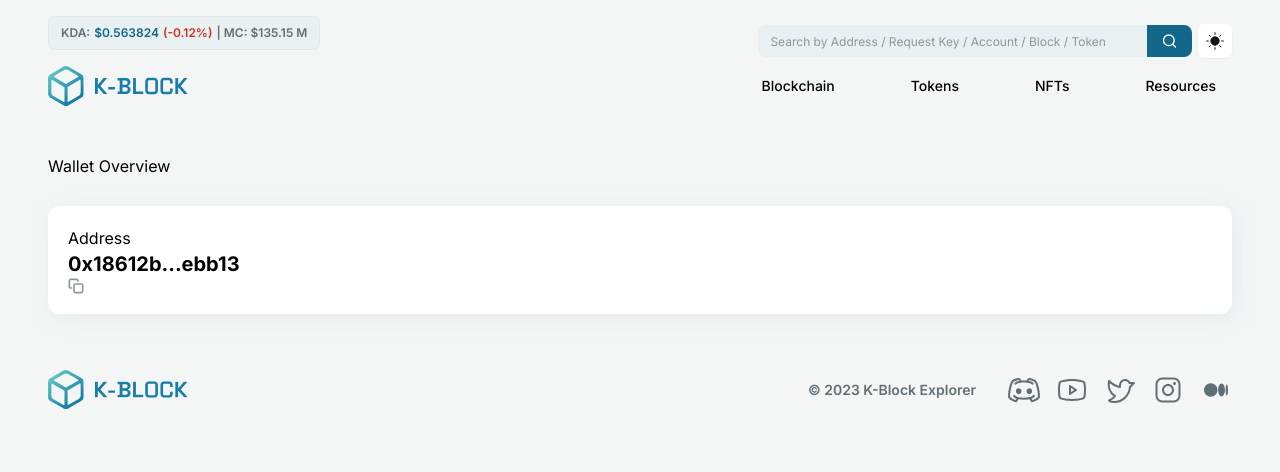
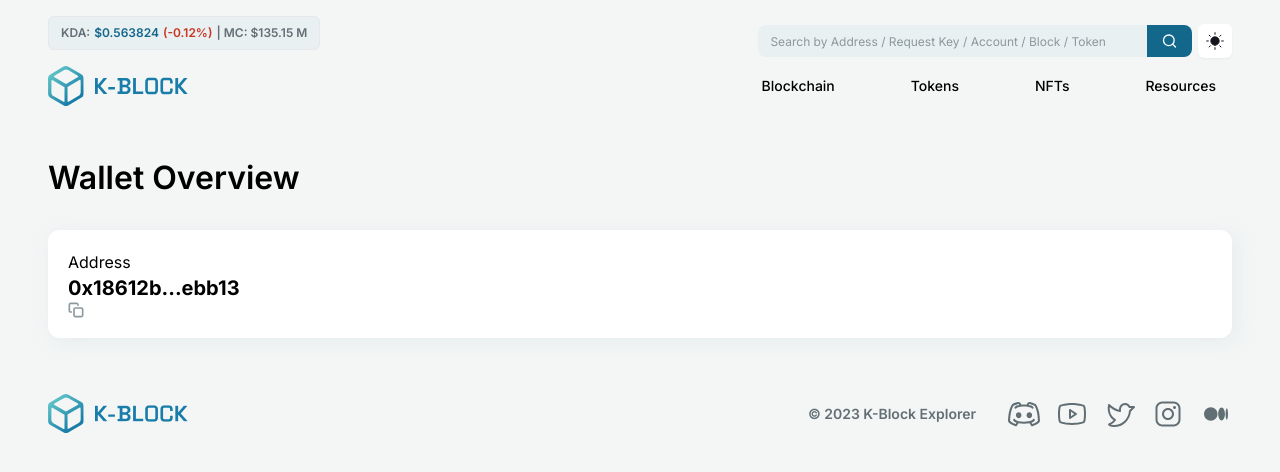
Before and after one commit to techfleetworks/k-block-app, a Next.js app: page /wallet-overview in a window 1280 px wide. Shown: the top 472 px of the page. Built offline with nearby package versions, Linux system fonts and the light colour scheme.

Commit message:
wallet-overview style

```diff
--- a/src/pages/wallet-overview.js
+++ b/src/pages/wallet-overview.js
@@ -8,7 +8,7 @@ export default function WalletOverview() {
    return (
     <main className="">
       <Navbar />
-      <h2 className="mt-8 mb-7 px-3 md:px-12 my-7">Wallet Overview</h2>
+      <h2 className="mt-8 mb-7 my-7 px-3 md:px-12 text-[32px] font-semibold">Wallet Overview</h2>
       <div className="flex flex-wrap gap-7 justify-start sm:justify-between px-3 md:px-12 my-7">
         <Address/>
       </div>
```
